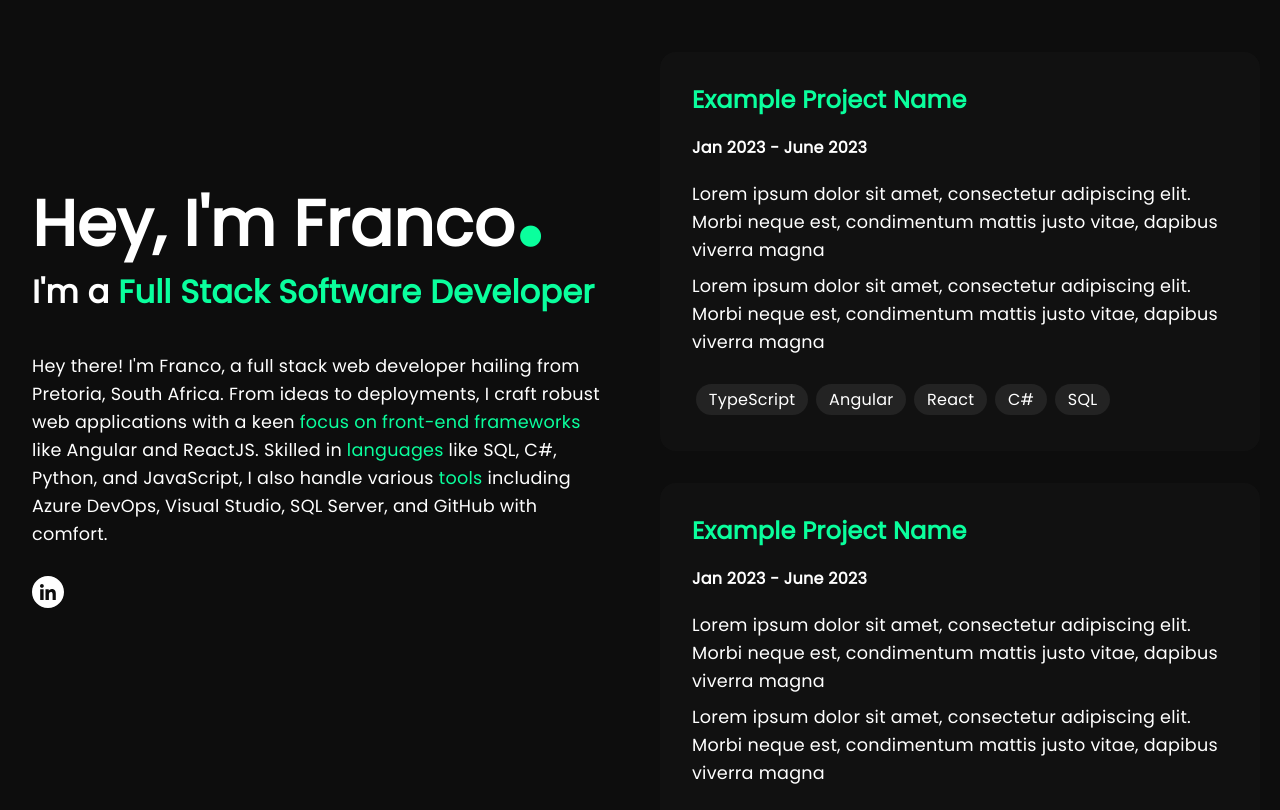
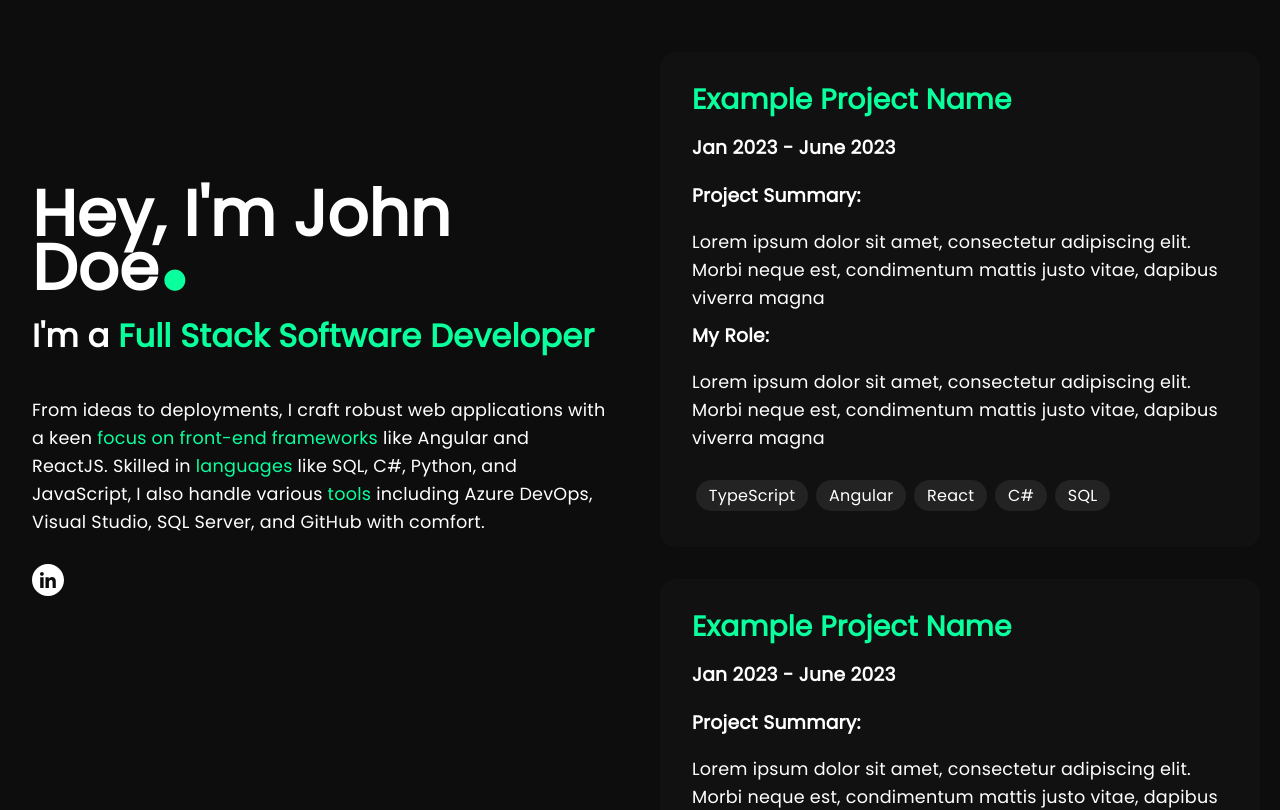
Before and after one commit to FrancoBreugem/portfolio, a React (Vite) app: page / in a window 1280 px wide. Shown: the top 810 px of the page. Built offline with nearby package versions, Linux system fonts and the light colour scheme.

Commit message:
Added card sub headings

```diff
--- a/src/components/bio/bio.tsx
+++ b/src/components/bio/bio.tsx
@@ -7,7 +7,7 @@ const Bio: React.FC = () => {
   return (
     <div className='bio'>
       <h1>
-        Hey, I'm Franco<span className='size-pop color-pop'>.</span>
+        Hey, I'm John Doe<span className='size-pop color-pop'>.</span>
       </h1>
 
       <h2>
@@ -15,7 +15,7 @@ const Bio: React.FC = () => {
       </h2>
 
       <p>
-        Hey there! I'm Franco, a full stack web developer hailing from Pretoria, South Africa. From ideas to deployments, I craft robust web applications with a keen <span className='color-pop'>focus on front-end frameworks</span> like Angular and ReactJS. Skilled in <span className='color-pop'>languages</span> like SQL, C#, Python, and JavaScript, I also handle various <span className='color-pop'>tools</span> including Azure DevOps, Visual Studio, SQL Server, and GitHub with comfort.
+        From ideas to deployments, I craft robust web applications with a keen <span className='color-pop'>focus on front-end frameworks</span> like Angular and ReactJS. Skilled in <span className='color-pop'>languages</span> like SQL, C#, Python, and JavaScript, I also handle various <span className='color-pop'>tools</span> including Azure DevOps, Visual Studio, SQL Server, and GitHub with comfort.
       </p>
 
       <div>
--- a/src/components/card/card.scss
+++ b/src/components/card/card.scss
@@ -7,7 +7,7 @@
 }
 
 .card-title {
-  font-size: 1.5rem;
+  font-size: 1.75rem;
 }
 
 .card-chips {
--- a/src/components/card/card.tsx
+++ b/src/components/card/card.tsx
@@ -10,19 +10,27 @@ const Card: React.FC<CardProps> = ({ experience }) => {
 
   return (
     <div className='card'>
-      <h3 className='card-title'>
+      <h2 className='card-title'>
         <span className='color-pop'>
           {experience.projectName}
         </span>
+      </h2>
+
+      <h3>
+        {experience.dateRange}
       </h3>
 
-      <h4>
-        {experience.dateRange}
-      </h4>
+      <h3>
+        Project Summary:
+      </h3>
 
       <p>
         {experience.projectSummary}
       </p>
+
+      <h3>
+        My Role:
+      </h3>
 
       <p>
         {experience.myRole}
```
